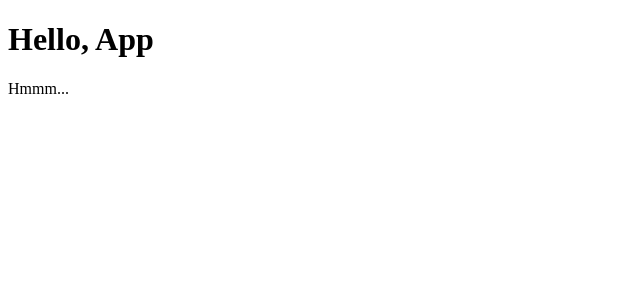
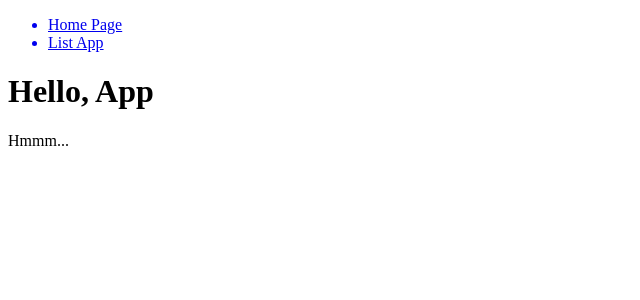
Before and after one commit to franco-ortega/workshop, a Next.js app: page / in a window 1280 px wide. Shown: the top 300 px of the page, without its empty margins (0-640 px from the left). Built offline with nearby package versions, Linux system fonts and the light colour scheme.

Commit message:
add Nav to home page

```diff
--- a/app/layout.js
+++ b/app/layout.js
@@ -1,5 +1,6 @@
 import { Geist, Geist_Mono } from 'next/font/google';
 import './globals.css';
+import Nav from './nav/Nav';
 
 const geistSans = Geist({
 	variable: '--font-geist-sans',
@@ -19,6 +20,7 @@ export const metadata = {
 export default function RootLayout({ children }) {
 	return (
 		<html lang='en'>
+			<Nav />
 			<body className={`${geistSans.variable} ${geistMono.variable}`}>
 				{children}
 			</body>
```
